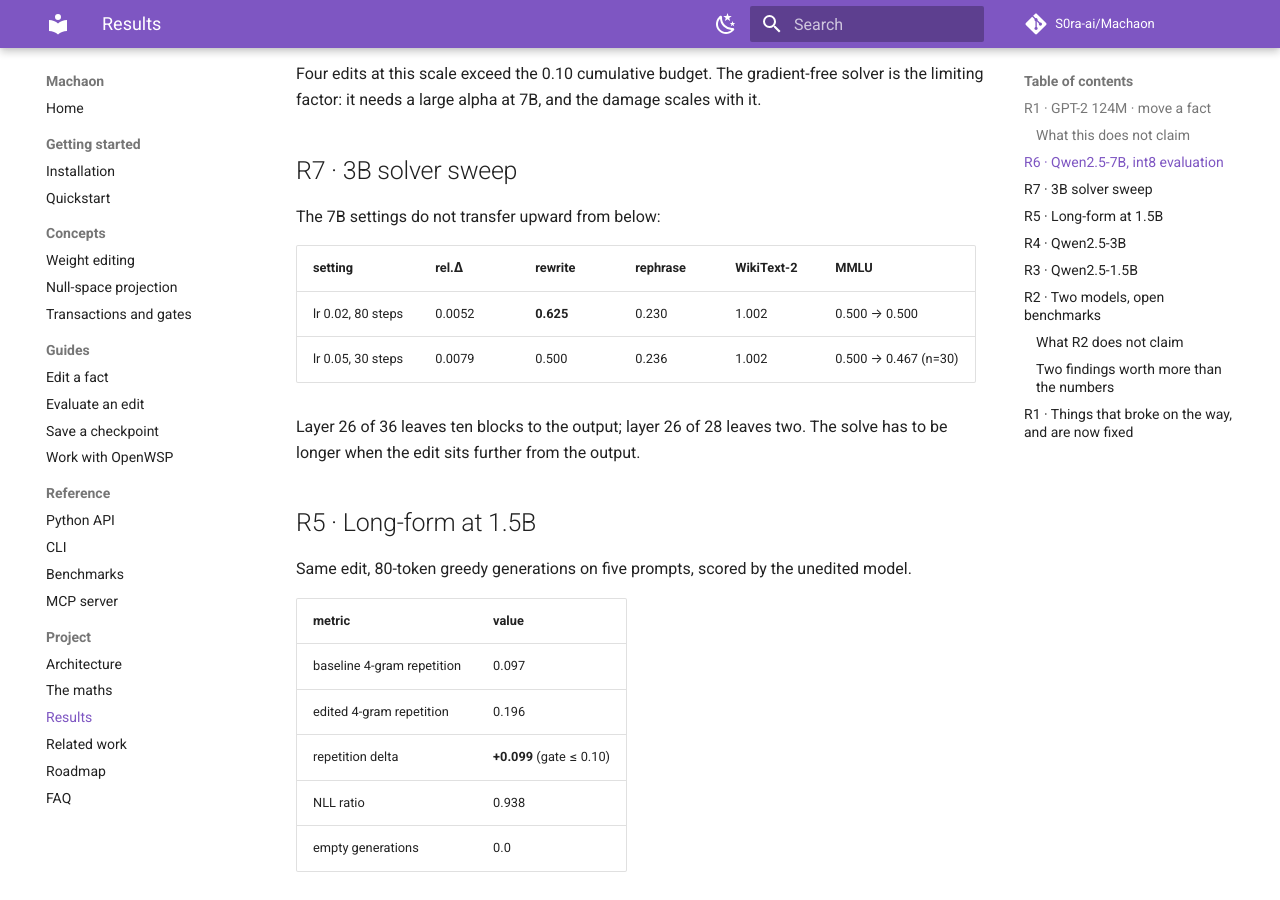
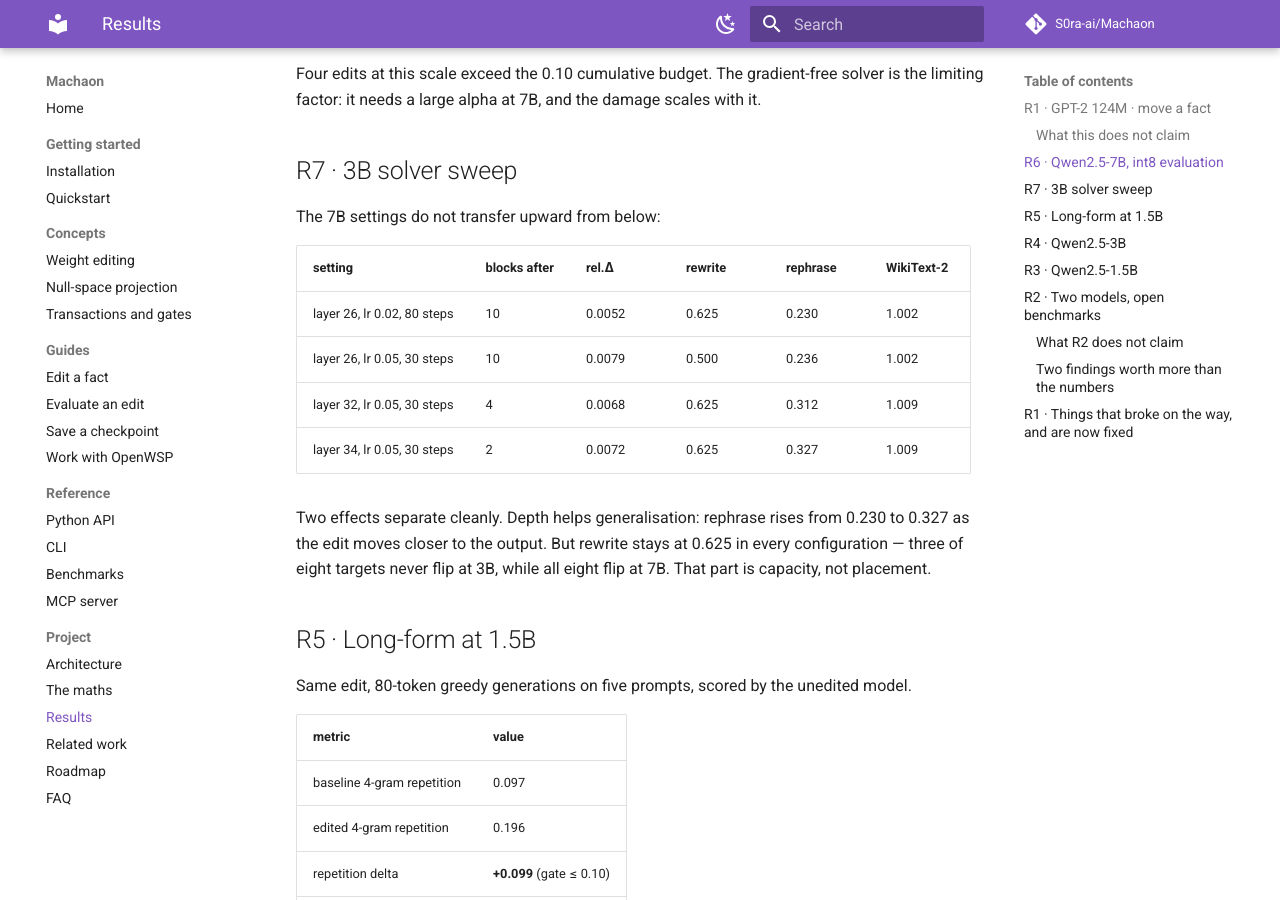
Before and after one commit to S0ra-ai/Machaon, an MkDocs documentation site: the page built from docs/RESULTS.md, in a window 1280 px wide and 900 px high, scrolled down 2514 px. Built offline with MkDocs 1.6.1 and Material for MkDocs 9.7.7, drawn with Linux system fonts in a browser that asks for light colours; comment, search, counter and statistics services are not loaded.

Commit message:
docs: 3B depth sweep separates placement from capacity
layers 26/32/34 on 3B: rephrase 0.230 -> 0.312 -> 0.327 as the edit moves
closer to the output, but rewrite stays at 0.625 in every configuration. At 7B
all eight targets flip, so the remaining gap is capacity, not layer choice.

```diff
--- a/docs/RESULTS.md
+++ b/docs/RESULTS.md
@@ -79,13 +79,17 @@ scales with it.
 
 The 7B settings do not transfer upward from below:
 
-| setting | rel.Δ | rewrite | rephrase | WikiText-2 | MMLU |
+| setting | blocks after | rel.Δ | rewrite | rephrase | WikiText-2 |
 |---|---|---|---|---|---|
-| lr 0.02, 80 steps | 0.0052 | **0.625** | 0.230 | 1.002 | 0.500 → 0.500 |
-| lr 0.05, 30 steps | 0.0079 | 0.500 | 0.236 | 1.002 | 0.500 → 0.467 (n=30) |
+| layer 26, lr 0.02, 80 steps | 10 | 0.0052 | 0.625 | 0.230 | 1.002 |
+| layer 26, lr 0.05, 30 steps | 10 | 0.0079 | 0.500 | 0.236 | 1.002 |
+| layer 32, lr 0.05, 30 steps | 4 | 0.0068 | 0.625 | 0.312 | 1.009 |
+| layer 34, lr 0.05, 30 steps | 2 | 0.0072 | 0.625 | 0.327 | 1.009 |
 
-Layer 26 of 36 leaves ten blocks to the output; layer 26 of 28 leaves two. The
-solve has to be longer when the edit sits further from the output.
+Two effects separate cleanly. Depth helps generalisation: rephrase rises from
+0.230 to 0.327 as the edit moves closer to the output. But rewrite stays at
+0.625 in every configuration — three of eight targets never flip at 3B, while
+all eight flip at 7B. That part is capacity, not placement.
 
 ## R5 · Long-form at 1.5B
 
```
Also changed, not shown: CHANGELOG.md (+2 -2 lines), README.md (+1 -1 lines), docs/reference/benchmarks.md (+10 -3 lines).
